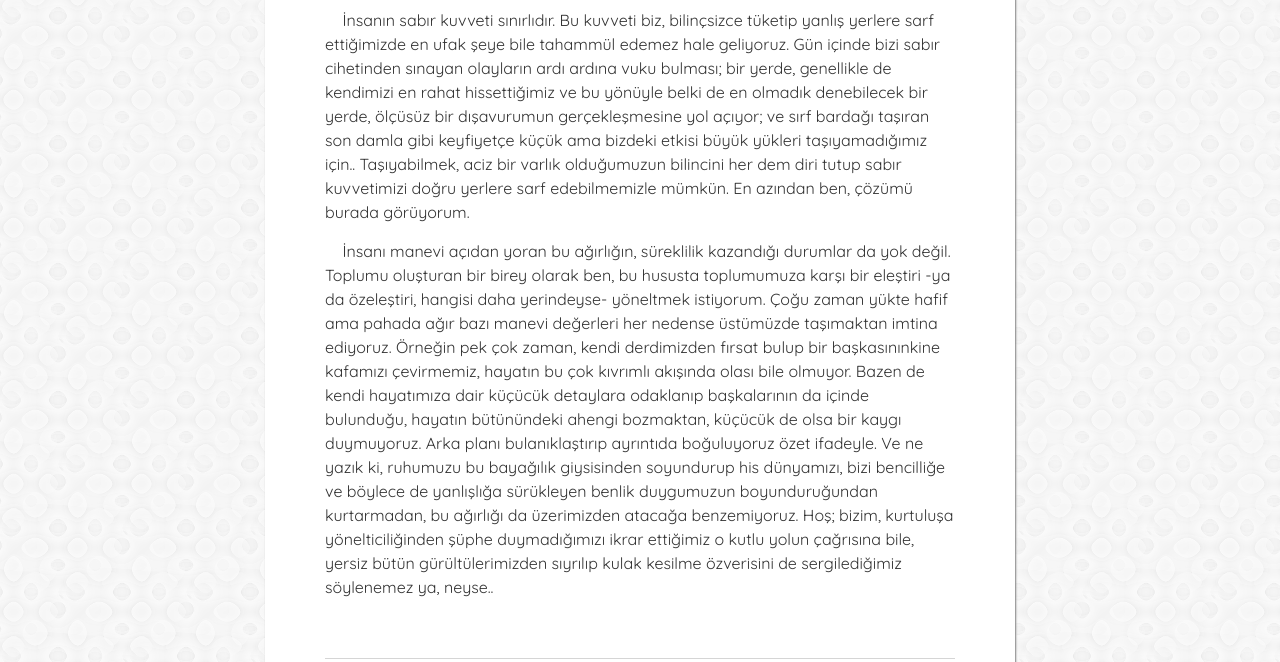
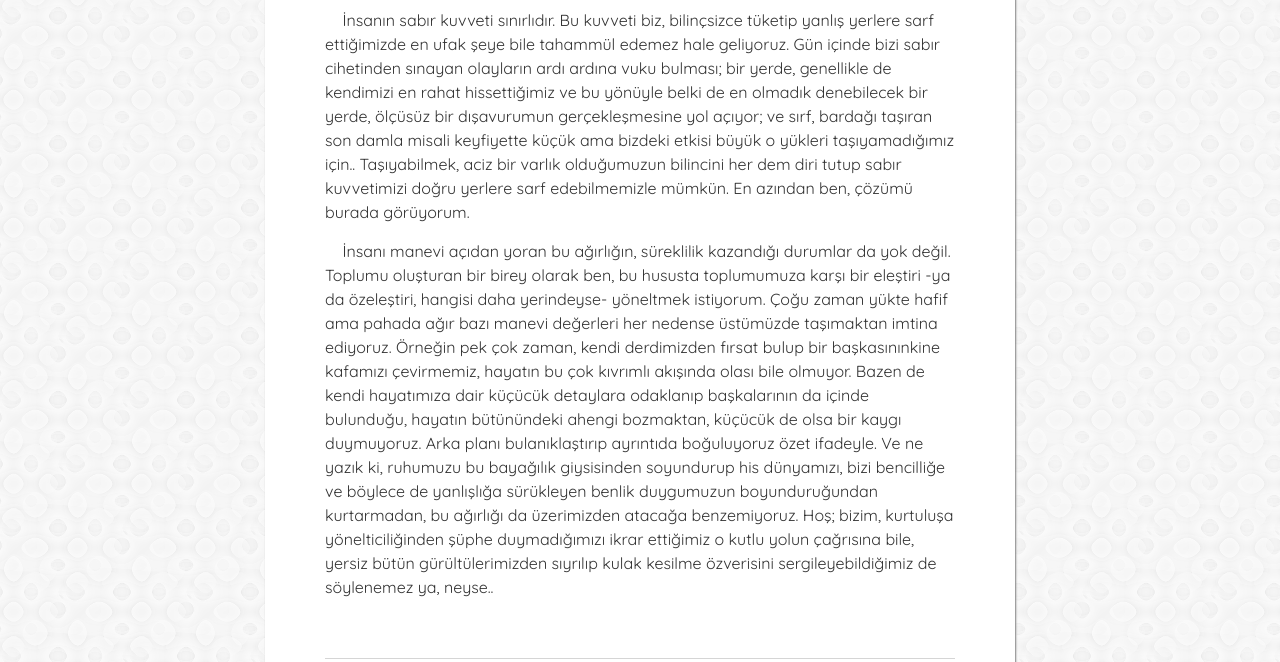
Before and after one commit to muhammedaydogdu/muhammedaydogdu.github.io, a Jekyll site: the page built from _posts/2019-07-14-kendimle-roportaj.md, in a window 1280 px wide and 1400 px high, scrolled down 3888 px. Shown: the part 250-912 px from the top of the window. Built offline with Jekyll 4.4.1, drawn with Linux system fonts in a browser that asks for light colours; some web fonts are replaced.

Commit message:
Update 2019-07-14-kendimle-roportaj.md

```diff
--- a/_posts/2019-07-14-kendimle-roportaj.md
+++ b/_posts/2019-07-14-kendimle-roportaj.md
@@ -69,9 +69,9 @@
 
 &nbsp;&nbsp;&nbsp;&nbsp;Ağır felsefe içeren bu soruya, birtakım tecrübelerim doğrultusunda yanıt vereceğim. Yakın zaman önce hayatımın, insanoğlunun aciz bir mahlûk olduğu bilgisini hatrıma getirmediğim ya da tamamen hatrımdan çıkardığım evrelerinde, hiçbir işimin yolunda gitmediğini fark ettim. Sanıyorum ki hepimizin zaman zaman düştüğü bir varta bu, herhangi bir meşgaleye karşı, kendini eyleminde bir başına hissetmek. Öyle farz edip hareketini, bu minvalde şekillendirmek. İşte bu hal, yeri geliyor insanın en basit bir edimini bile yerine getirilmez kılıyor. Bu çaresizlik hissinin doğurduğu ağırlığı bizler, ruhumuzda hissediyoruz. Bana kalırsa bu bir ağırlıktan çok, hayatın bütünüyle insana yüklediği kaygı birikmişliğinin, yaşamak hissimizi manipüle etmesidir. Ve bu olayın bağıntılı olduğu, başkaca noktalar da var: Sabır ve tahammül..
 
-&nbsp;&nbsp;&nbsp;&nbsp;İnsanın sabır kuvveti sınırlıdır. Bu kuvveti biz, bilinçsizce tüketip yanlış yerlere sarf ettiğimizde en ufak şeye bile tahammül edemez hale geliyoruz. Gün içinde bizi sabır cihetinden sınayan olayların ardı ardına vuku bulması; bir yerde, genellikle de kendimizi en rahat hissettiğimiz ve bu yönüyle belki de en olmadık denebilecek bir yerde, ölçüsüz bir dışavurumun gerçekleşmesine yol açıyor; ve sırf bardağı taşıran son damla gibi keyfiyetçe küçük ama bizdeki etkisi büyük yükleri taşıyamadığımız için.. Taşıyabilmek, aciz bir varlık olduğumuzun bilincini her dem diri tutup sabır kuvvetimizi doğru yerlere sarf edebilmemizle mümkün. En azından ben, çözümü burada görüyorum.
+&nbsp;&nbsp;&nbsp;&nbsp;İnsanın sabır kuvveti sınırlıdır. Bu kuvveti biz, bilinçsizce tüketip yanlış yerlere sarf ettiğimizde en ufak şeye bile tahammül edemez hale geliyoruz. Gün içinde bizi sabır cihetinden sınayan olayların ardı ardına vuku bulması; bir yerde, genellikle de kendimizi en rahat hissettiğimiz ve bu yönüyle belki de en olmadık denebilecek bir yerde, ölçüsüz bir dışavurumun gerçekleşmesine yol açıyor; ve sırf, bardağı taşıran son damla misali keyfiyette küçük ama bizdeki etkisi büyük o yükleri taşıyamadığımız için.. Taşıyabilmek, aciz bir varlık olduğumuzun bilincini her dem diri tutup sabır kuvvetimizi doğru yerlere sarf edebilmemizle mümkün. En azından ben, çözümü burada görüyorum.
 
-&nbsp;&nbsp;&nbsp;&nbsp;İnsanı manevi açıdan yoran bu ağırlığın, süreklilik kazandığı durumlar da yok değil. Toplumu oluşturan bir birey olarak ben, bu hususta toplumumuza karşı bir eleştiri -ya da özeleştiri, hangisi daha yerindeyse- yöneltmek istiyorum. Çoğu zaman yükte hafif ama pahada ağır bazı manevi değerleri her nedense üstümüzde taşımaktan imtina ediyoruz. Örneğin pek çok zaman, kendi derdimizden fırsat bulup bir başkasınınkine kafamızı çevirmemiz, hayatın bu çok kıvrımlı akışında olası bile olmuyor. Bazen de kendi hayatımıza dair küçücük detaylara odaklanıp başkalarının da içinde bulunduğu, hayatın bütünündeki ahengi bozmaktan, küçücük de olsa bir kaygı duymuyoruz. Arka planı bulanıklaştırıp ayrıntıda boğuluyoruz özet ifadeyle. Ve ne yazık ki, ruhumuzu bu bayağılık giysisinden soyundurup his dünyamızı, bizi bencilliğe ve böylece de yanlışlığa sürükleyen benlik duygumuzun boyunduruğundan kurtarmadan, bu ağırlığı da üzerimizden atacağa benzemiyoruz. Hoş; bizim, kurtuluşa yönelticiliğinden şüphe duymadığımızı ikrar ettiğimiz o kutlu yolun çağrısına bile, yersiz bütün gürültülerimizden sıyrılıp kulak kesilme özverisini de sergilediğimiz söylenemez ya, neyse..
+&nbsp;&nbsp;&nbsp;&nbsp;İnsanı manevi açıdan yoran bu ağırlığın, süreklilik kazandığı durumlar da yok değil. Toplumu oluşturan bir birey olarak ben, bu hususta toplumumuza karşı bir eleştiri -ya da özeleştiri, hangisi daha yerindeyse- yöneltmek istiyorum. Çoğu zaman yükte hafif ama pahada ağır bazı manevi değerleri her nedense üstümüzde taşımaktan imtina ediyoruz. Örneğin pek çok zaman, kendi derdimizden fırsat bulup bir başkasınınkine kafamızı çevirmemiz, hayatın bu çok kıvrımlı akışında olası bile olmuyor. Bazen de kendi hayatımıza dair küçücük detaylara odaklanıp başkalarının da içinde bulunduğu, hayatın bütünündeki ahengi bozmaktan, küçücük de olsa bir kaygı duymuyoruz. Arka planı bulanıklaştırıp ayrıntıda boğuluyoruz özet ifadeyle. Ve ne yazık ki, ruhumuzu bu bayağılık giysisinden soyundurup his dünyamızı, bizi bencilliğe ve böylece de yanlışlığa sürükleyen benlik duygumuzun boyunduruğundan kurtarmadan, bu ağırlığı da üzerimizden atacağa benzemiyoruz. Hoş; bizim, kurtuluşa yönelticiliğinden şüphe duymadığımızı ikrar ettiğimiz o kutlu yolun çağrısına bile, yersiz bütün gürültülerimizden sıyrılıp kulak kesilme özverisini sergileyebildiğimiz de söylenemez ya, neyse..
 
 <br/>
 
```
